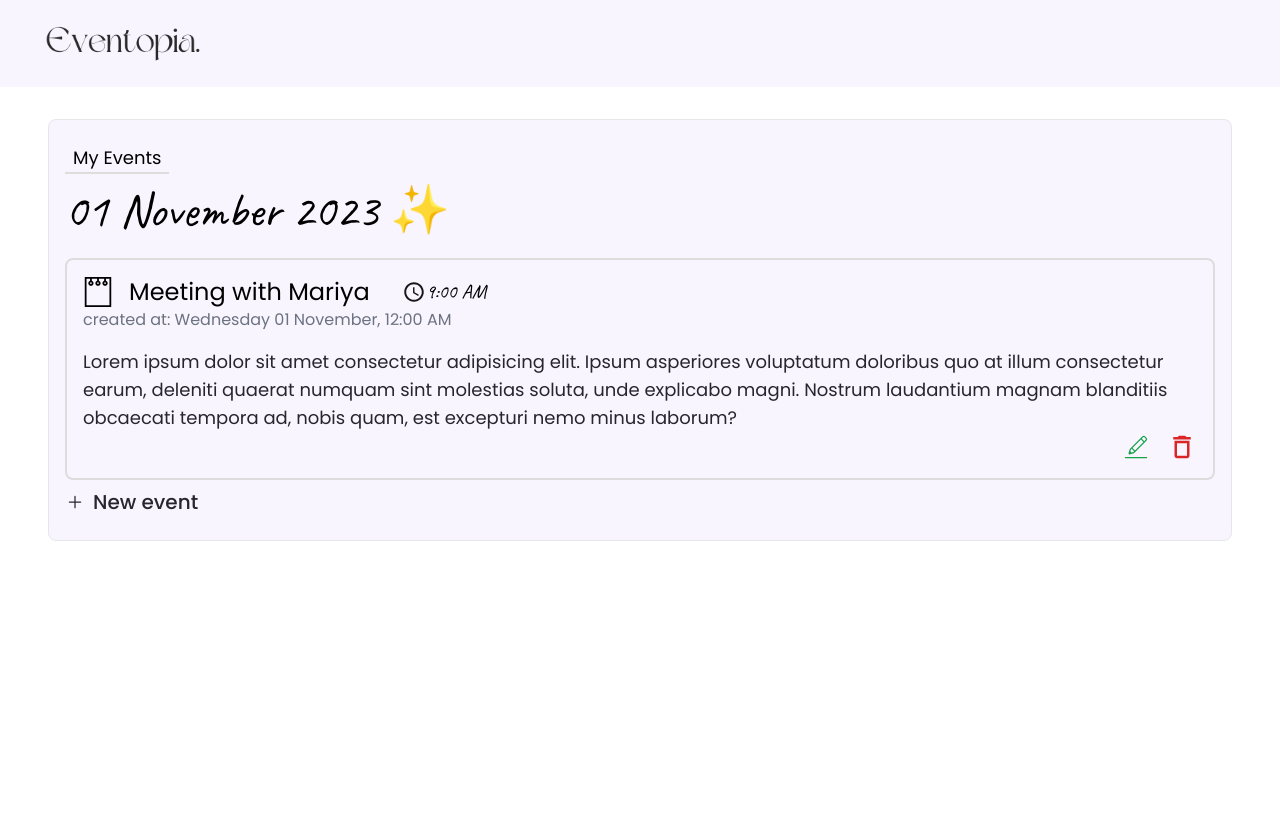
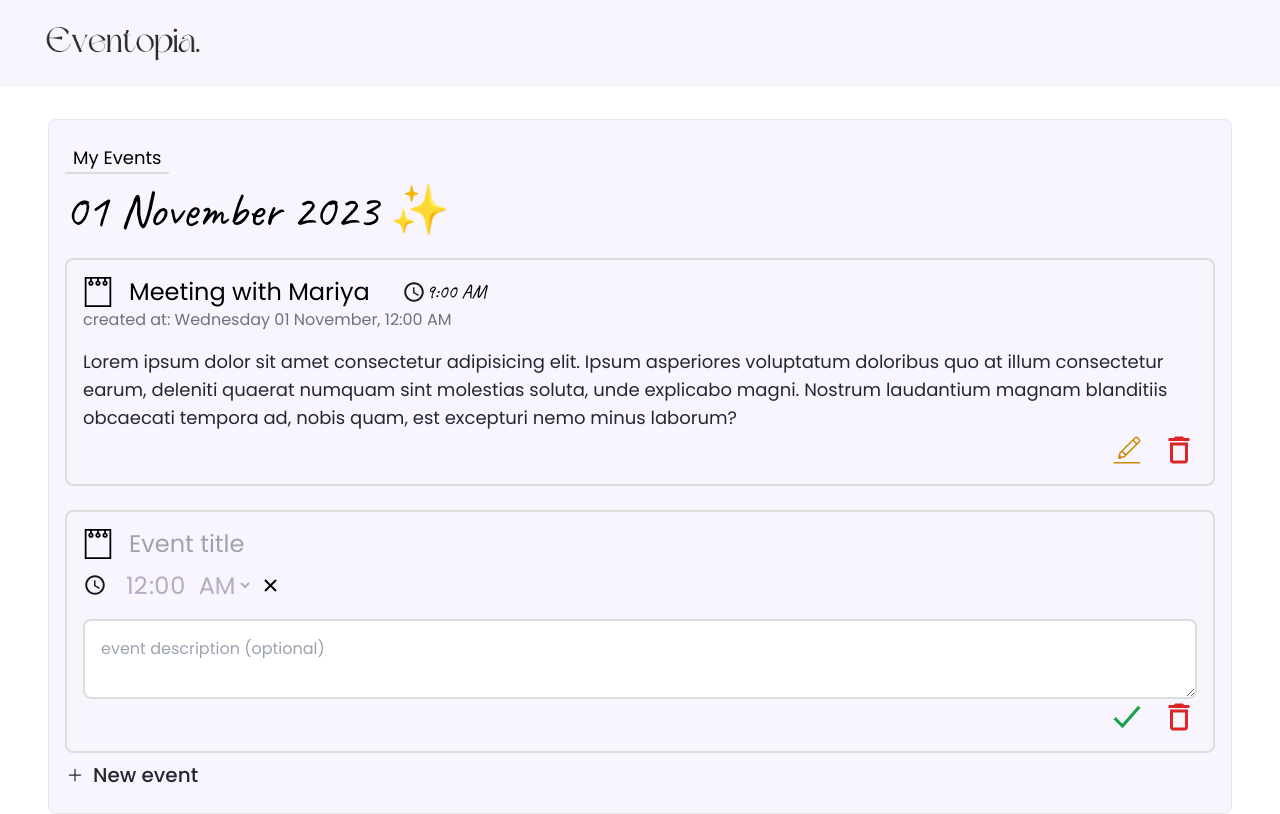
Before and after one commit to AfnanFerdousi/calendar-client, a React (Vite) app: page /day/2023-10-29 in a window 1280 px wide. Built offline with nearby package versions, Linux system fonts and the light colour scheme.

Commit message:
[DONE] add event form

```diff
--- a/package.json
+++ b/package.json
@@ -19,6 +19,7 @@
     "react-icons": "^4.12.0",
     "react-redux": "^8.1.3",
     "react-router-dom": "^6.20.0",
+    "react-time-picker": "^6.5.2",
     "redux": "^4.2.1"
   },
   "devDependencies": {
--- /dev/null
+++ b/src/components/AddEventForm.jsx
@@ -0,0 +1,70 @@
+/* eslint-disable react/prop-types */
+import { useDispatch } from "react-redux";
+import { useForm } from "react-hook-form";
+import { addEvent } from "../redux/actions/eventsActions";
+import { TfiNotepad } from "react-icons/tfi";
+import { IoMdTime } from "react-icons/io";
+import { MdDeleteOutline } from "react-icons/md";
+import { IoCheckmarkSharp } from "react-icons/io5";
+import { useState } from "react";
+import TimePicker from 'react-time-picker';
+import 'react-time-picker/dist/TimePicker.css';
+import 'react-clock/dist/Clock.css';
+
+const AddEventForm = ({ setShowNewEventForm }) => {
+    const {
+        register,
+        handleSubmit } = useForm();
+    const dispatch = useDispatch();
+    const [time, onChange] = useState('00:00');
+    const createdAt = new Date();
+    const formattedTime = createdAt.toISOString();
+
+    // adding the event
+    const onSubmit = (data) => {
+        dispatch(addEvent({ ...data, createdAt: formattedTime }));
+    };
+
+    return (
+        <div>
+            <form onSubmit={handleSubmit(onSubmit)} className='border-[2px] border-[#ddd] mt-6 rounded-lg flex flex-col p-4 '>
+                {/* Title input */}
+                <div className='text-2xl font-poppins flex items-center gap-x-4'>
+                    <TfiNotepad className=' text-3xl' />
+                    <input
+                        type="text"
+                        {...register('title', { required: true })}
+                        placeholder="Event title"
+                        className='text-2xl font-poppins bg-bg text-primary outline-none focus:border-none'
+
+                    />
+                </div>
+
+                {/* Event Time input */}
+                <div className='text-2xl font-poppins  py-2 pb-4 flex items-center gap-x-4'>
+                    <IoMdTime className='font-semibold text-2xl' />
+                    <TimePicker
+                        required
+                        clockIcon={null}
+                        onChange={onChange}
+                        value={time} />
+                </div>
+                {/* Event Description input */}
+                <textarea
+                    type="text"
+                    {...register('description')}
+                    placeholder="event description (optional)"
+                    className='h-20 border-2 border-[#ddd] rounded-lg p-4 outline-none'
+                />
+
+                {/* Submit button */}
+                <div className='flex items-center justify-end gap-x-4'>
+                    <button type="submit" className='text-4xl text-green-600'><IoCheckmarkSharp /></button>
+                    <button className='text-4xl text-red-600' onClick={() => setShowNewEventForm(false)}><MdDeleteOutline /></button>
+                </div>
+            </form>
+        </div>
+    );
+};
+
+export default AddEventForm;
--- a/src/components/DayEvents.jsx
+++ b/src/components/DayEvents.jsx
@@ -9,26 +9,18 @@ import { IoAdd } from "react-icons/io5";
 import { CiEdit } from "react-icons/ci";
 import { MdDeleteOutline } from "react-icons/md";
 import { useState } from 'react';
-import {useForm} from 'react-hook-form';
-import { useDispatch, useSelector } from 'react-redux';
-import { addEvent } from '../redux/actions/eventsActions';
+import { useSelector } from 'react-redux';
+import AddEventForm from './AddEventForm';
+
 
 const DayEvents = () => {
     const currentDate = startOfMonth(new Date());
     const formattedDate = format(currentDate, "EEEE dd MMMM, h:mm a");
-    const {
-        register,
-        handleSubmit } = useForm();
-    const dispatch = useDispatch();
     const events = useSelector(state => state.events);
-    const [showNewEventForm, setShowNewEventForm] = useState(false);
+    const [showNewEventForm, setShowNewEventForm] = useState(true);
 
     const handleNewEventClick = () => {
         setShowNewEventForm(true);
-    };
-    const onSubmit = (data) => {
-        // Dispatch action to store the new event in Redux
-        dispatch(addEvent(data));
     };
 
     console.log(events)
@@ -50,8 +42,8 @@ const DayEvents = () => {
                             <h4 className='text-md text-gray-500 font-poppins'>created at: {formattedDate}</h4>
                             <h2 className='mt-4 text-md font-poppins text-lg text-primary'>Lorem ipsum dolor sit amet consectetur adipisicing elit. Ipsum asperiores voluptatum doloribus quo at illum consectetur earum, deleniti quaerat numquam sint molestias soluta, unde explicabo magni. Nostrum laudantium magnam blanditiis obcaecati tempora ad, nobis quam, est excepturi nemo minus laborum?</h2>
                             <div className='flex items-center justify-end gap-x-4'>
-                                <button className='text-3xl text-green-600'><CiEdit /></button>
-                                <button className='text-3xl text-red-600'><MdDeleteOutline /></button>
+                                <button className='text-4xl text-yellow-600'><CiEdit /></button>
+                                <button className='text-4xl text-red-600'><MdDeleteOutline /></button>
                             </div>
                         </div>
                     </div>
@@ -59,40 +51,15 @@ const DayEvents = () => {
                 {/* events end */}
 
                 {/* add new event */}
-                {showNewEventForm && (
-                    <form onSubmit={handleSubmit(onSubmit)}>
-                        {/* Title input */}
-                        <input
-                            type="text"
-                            {...register('title')}
-                            placeholder="Title"
-                        />
+                {showNewEventForm && <AddEventForm setShowNewEventForm={setShowNewEventForm} />}
 
-                        {/* Event Time input */}
-                        <input
-                            type="text"
-                            {...register('time')}
-                            placeholder="Event Time"
-                        />
-
-                        {/* Event Description input */}
-                        <textarea
-                            type="text"
-                            {...register('description')}
-                            placeholder="Event Description (optional)"
-                        />
-
-                        {/* Submit button */}
-                        <button type="submit">Submit</button>
-                    </form>
-                )}
                 <div>
                     <button
                         onClick={handleNewEventClick}
                         className='flex items-center font-medium text-xl text-primary gap-x-2 mt-2'><IoAdd /> New event</button>
                 </div>
 
-          </div>
+            </div>
         </div>
     );
 };
--- a/src/index.css
+++ b/src/index.css
@@ -16,6 +16,10 @@
   background-color: #edf2f7; /* Set the color of the scrollbar track */
 }
 
+.react-time-picker__wrapper{
+  border: none !important;
+  color: #b4acc3;
+}
 
 body{
   font-family: 'Caveat', cursive;
```
Also changed, not shown: 1 other file (tests, documents, lock files or other folders).
